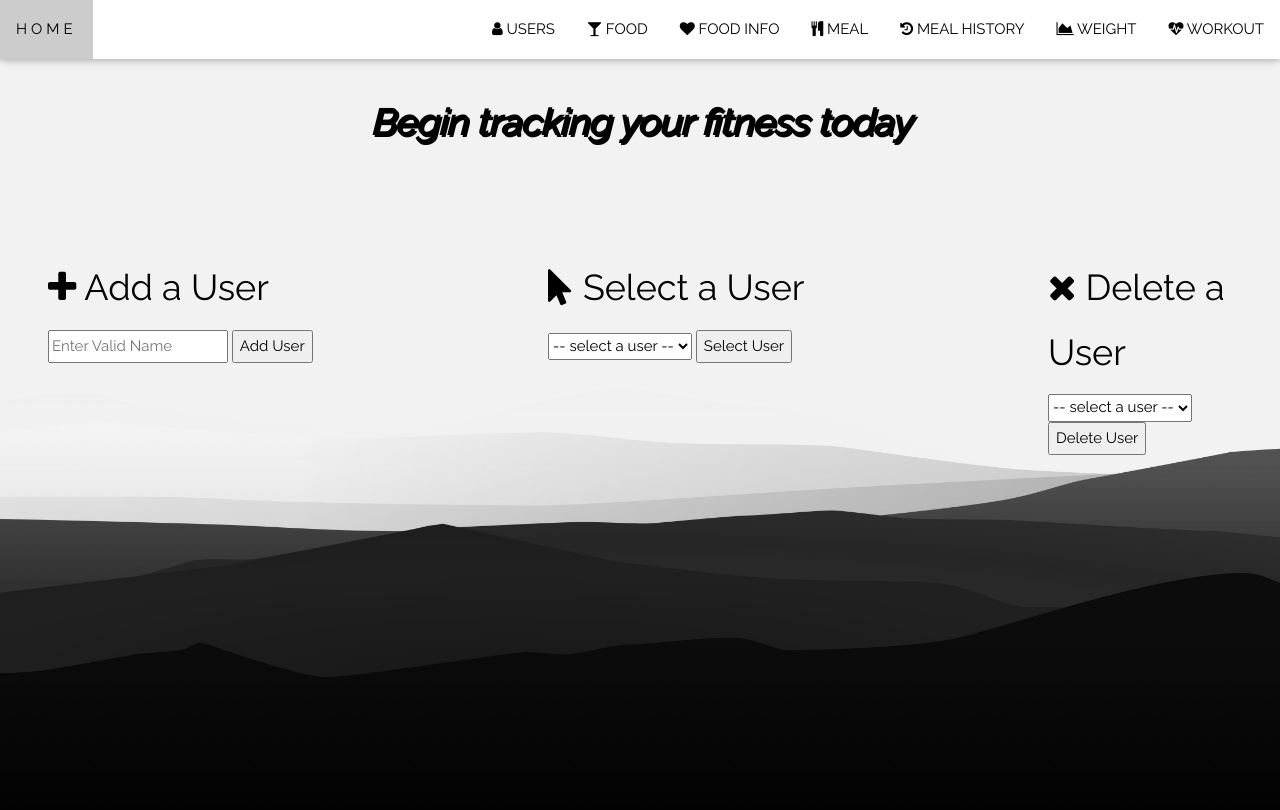
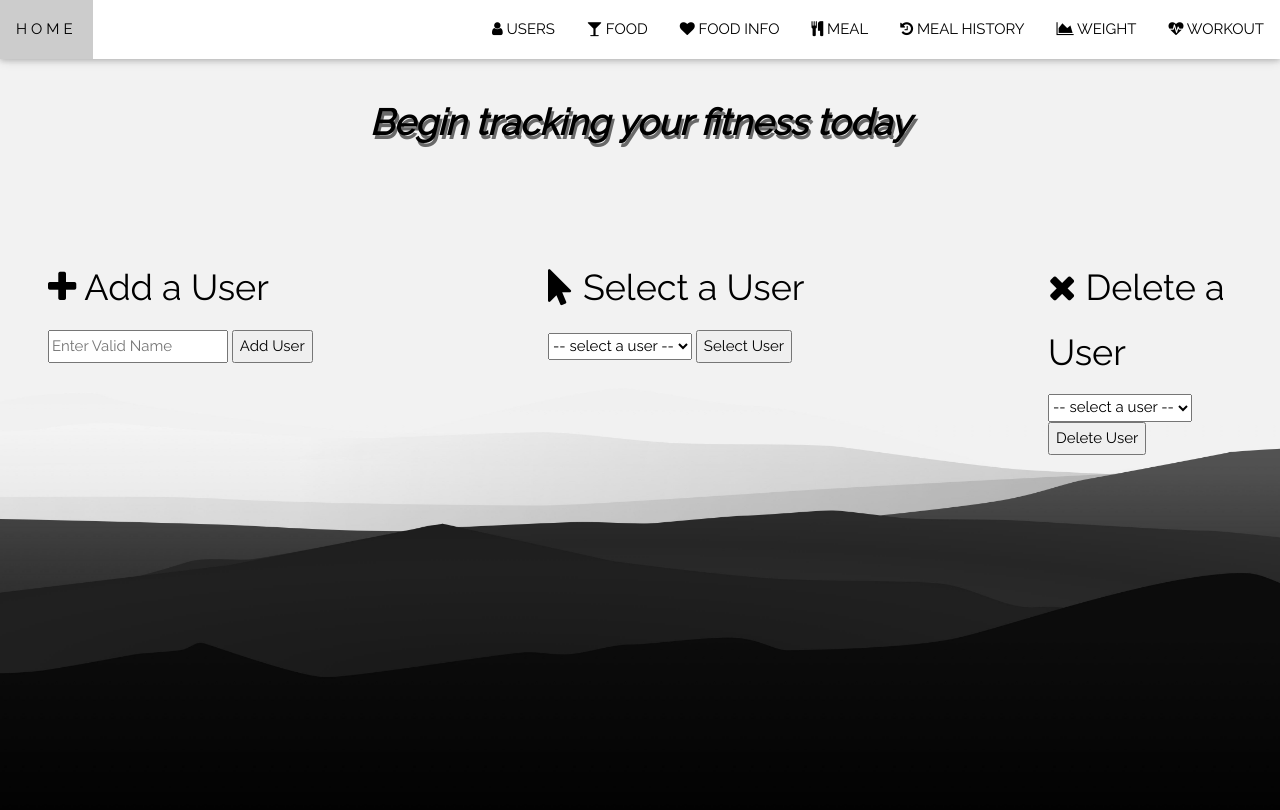
Before and after one commit to daeclerck/FTFinal, a PHP site: page /User/user.php in a window 1280 px wide. Run offline with PHP 8.4, Linux system fonts and the light colour scheme; data that the repository does not hold is empty.

Commit message:
shadow testing

```diff
--- a/User/user.php
+++ b/User/user.php
@@ -23,7 +23,7 @@
 
 <style>
     .shadow {
-        text-shadow: 2px 2px #000000;
+        text-shadow: 2px 4px #696969;
     }
 </style>
 
```
